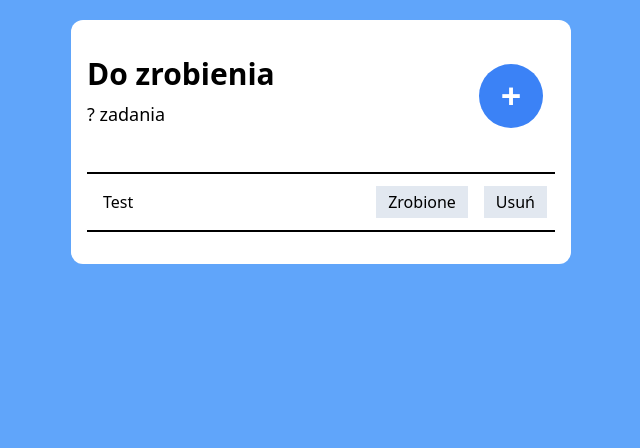
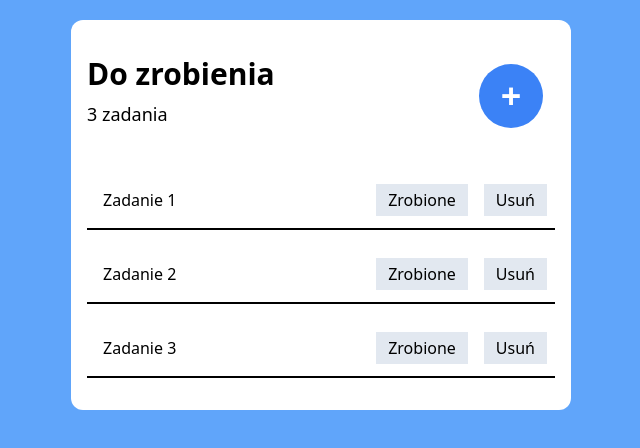
Before and after one commit to artur-IT/To-Do-List-24, a React (Vite) app: page / in a window 1280 px wide. Shown: the top 448 px of the page, without its empty margins (319-959 px from the left). Built offline with nearby package versions, Linux system fonts and the light colour scheme.

Commit message:
add style - crossing task

```diff
--- a/components/Button.jsx
+++ b/components/Button.jsx
@@ -1,9 +1,16 @@
 // eslint-disable-next-line react/prop-types
-export const Button = ({ name }) => {
+
+export const Button = ({ name, isDone }) => {
   const btnStyle = "bg-slate-200 px-3 py-1 mx-2";
   const buttonAdd = name === "add" ? <button className={`${btnStyle}`}>Dodaj</button> : null;
   const buttonDel = name === "del" ? <button className={`${btnStyle}`}>Usuń</button> : null;
-  const buttonDone = name === "done" ? <button className={`${btnStyle}`}>Zrobione</button> : null;
+  const buttonDone =
+    name === "done" ? (
+      <button className={`${btnStyle}`} onClick={isDone}>
+        Zrobione
+      </button>
+    ) : null;
+
   return (
     <>
       {buttonAdd}
--- a/components/Header.jsx
+++ b/components/Header.jsx
@@ -1,11 +1,10 @@
-// import "../src/style.css";
-
-export const Header = ({ onAdd }) => {
+// eslint-disable-next-line react/prop-types
+export const Header = ({ onAdd, count }) => {
   return (
     <section className="header w-auto flex flex-shrink-0 justify-between items-center px-0 py-5 m-0 rounded-t-xl">
       <div>
         <h1 className="text-3xl font-bold">Do zrobienia</h1>
-        <h2 className="my-2 text-lg">? zadania</h2>
+        <h2 className="my-2 text-lg">{`${count} zadania`}</h2>
       </div>
       <div>
         <button className="w-16 h-16 leading-3 text-4xl font-bold text-white rounded-full bg-blue-500 mr-3" onClick={onAdd}>
--- a/components/Task.jsx
+++ b/components/Task.jsx
@@ -1,13 +1,16 @@
+import { useState } from "react";
 import { Button } from "./Button";
 
 // eslint-disable-next-line react/prop-types
 export const Task = ({ taskName }) => {
+  const [crossed, setCrossed] = useState(false);
+
   return (
-    <div className="task flex flex-row flex-shrink-0 justify-between items-center my-4 py-2 border-y-2 border-black">
-      <p className="w-9/12 px-4 py-2" type="text" placeholder="Enter Task">
+    <div className="task flex flex-row flex-shrink-0 justify-between items-center my-4 py-2 border-b-2 border-black">
+      <p className={`w-9/12 px-4 py-2  ${crossed && "line-through"}`} type="text" placeholder="Enter Task">
         {taskName}
       </p>
-      <Button name="done" />
+      <Button name="done" isDone={() => setCrossed(!crossed)} />
       <Button name="del" />
     </div>
   );
--- a/src/App.jsx
+++ b/src/App.jsx
@@ -5,13 +5,16 @@ import { Task } from "../components/Task";
 
 function App() {
   const [showAddTask, setShowAddTask] = useState(false);
+  const allTasks = ["Zadanie 1", "Zadanie 2", "Zadanie 3"];
+  const showAllTasks = allTasks.map((task) => <Task taskName={task} key={task} />);
 
   return (
     <>
       <div className="w-[500px] bg-white mx-auto p-4 rounded-xl my-5">
-        <Header onAdd={() => setShowAddTask(!showAddTask)} />
+        <Header onAdd={() => setShowAddTask(!showAddTask)} count={showAllTasks.length} />
         {showAddTask && <NewTask />}
-        <Task taskName="Test" />
+        {/* <Task taskName="Test" /> */}
+        {showAllTasks}
       </div>
     </>
   );
```
